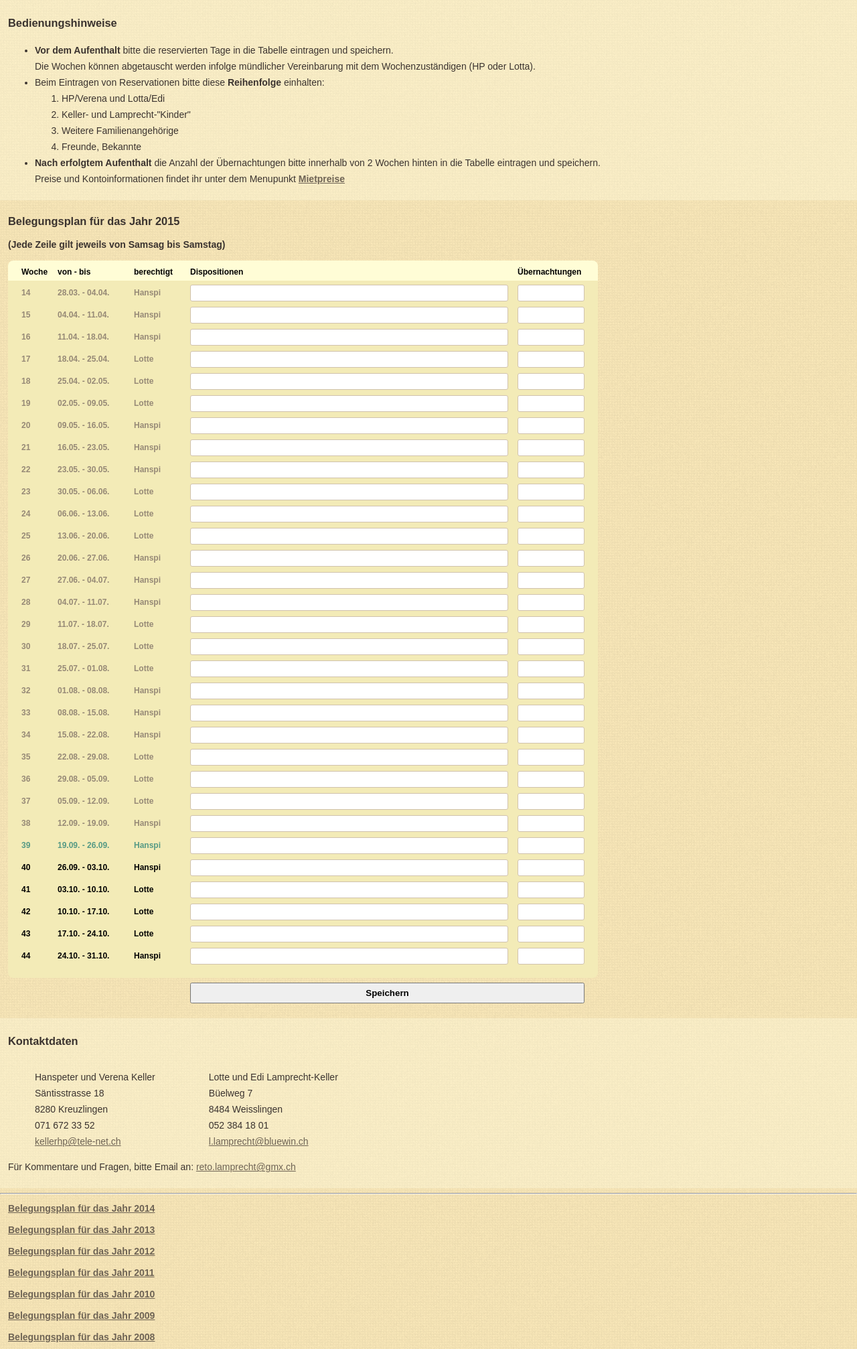
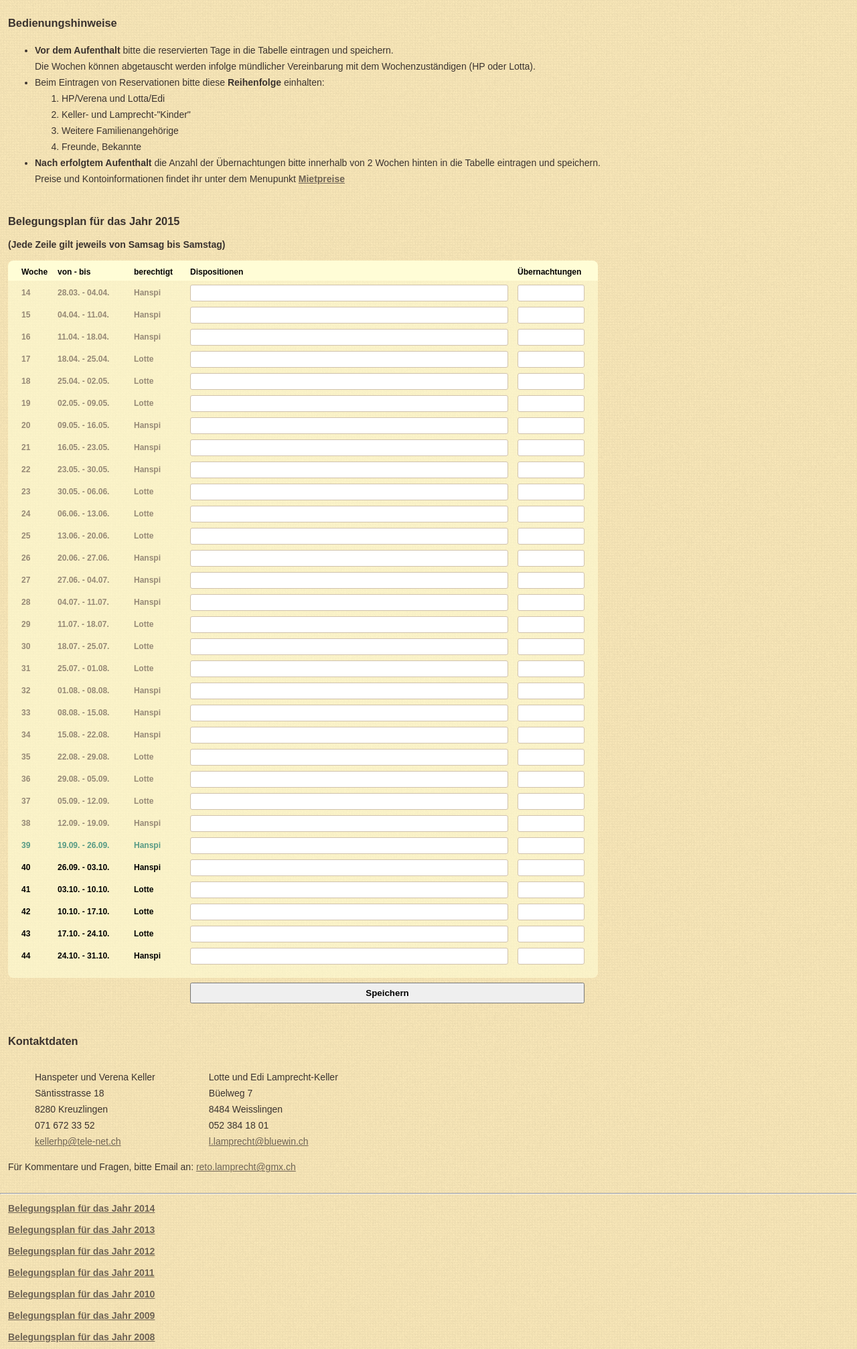
Before and after one commit to retojs/giuseppina, a PHP site: page /giusi.php in a window 1280 px wide. Shown: the top 2014 px of the page at 67% size. Run offline with PHP 8.4, Linux system fonts and the light colour scheme; data comes from the database, SQL or seed files in the repository; data that the repository does not hold is empty.

Commit message:
css changes

```diff
--- a/giusi/web/css/css-2015-09-26.css
+++ b/giusi/web/css/css-2015-09-26.css
@@ -86,7 +86,6 @@ p {
 }
 
 #rules,#contact {
-	background-color: rgba(255, 255, 230, 0.3);
 	line-height: 24px;
 }
 
@@ -99,7 +98,7 @@ p {
 }
 
 #plan tbody {
-	background-color: rgb(243, 235, 183);
+	background-color: rgba(255, 253, 214, 0.6)
 }
 
 #plan thead td:first-child {
```
